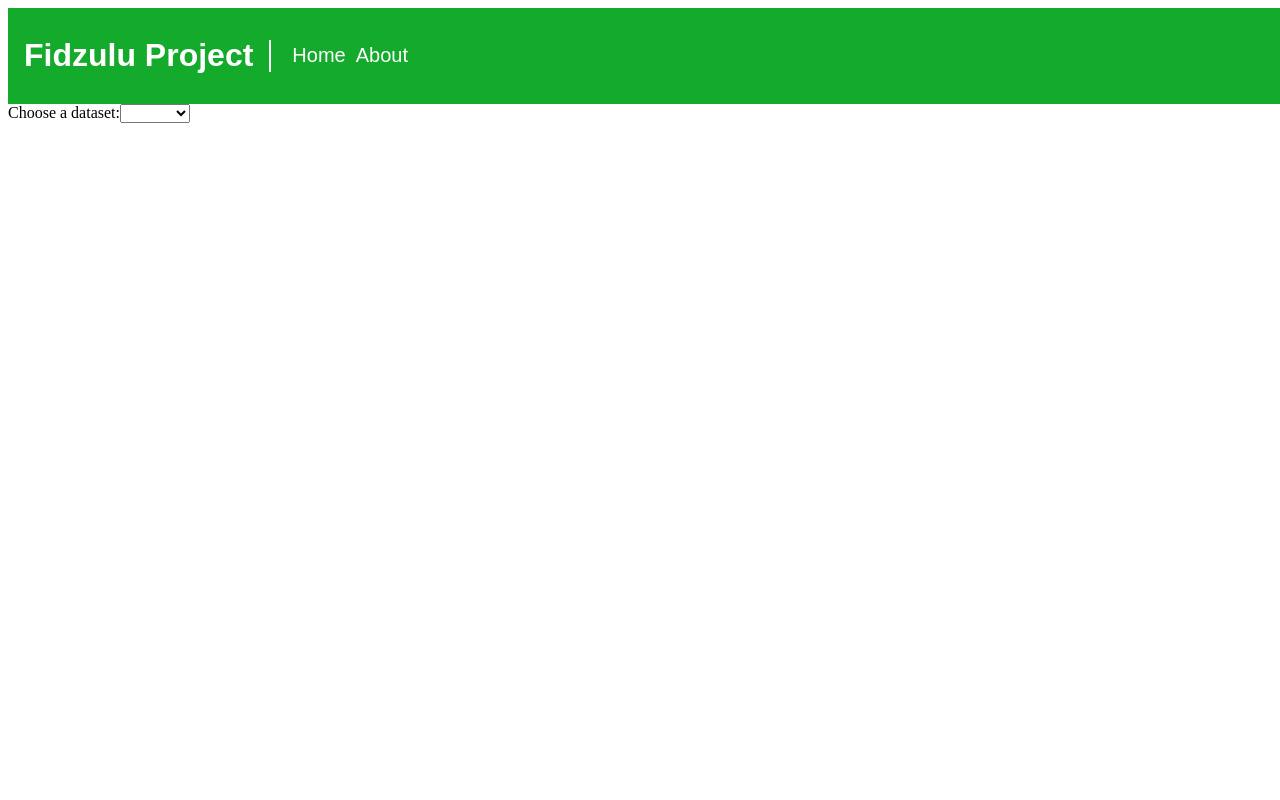
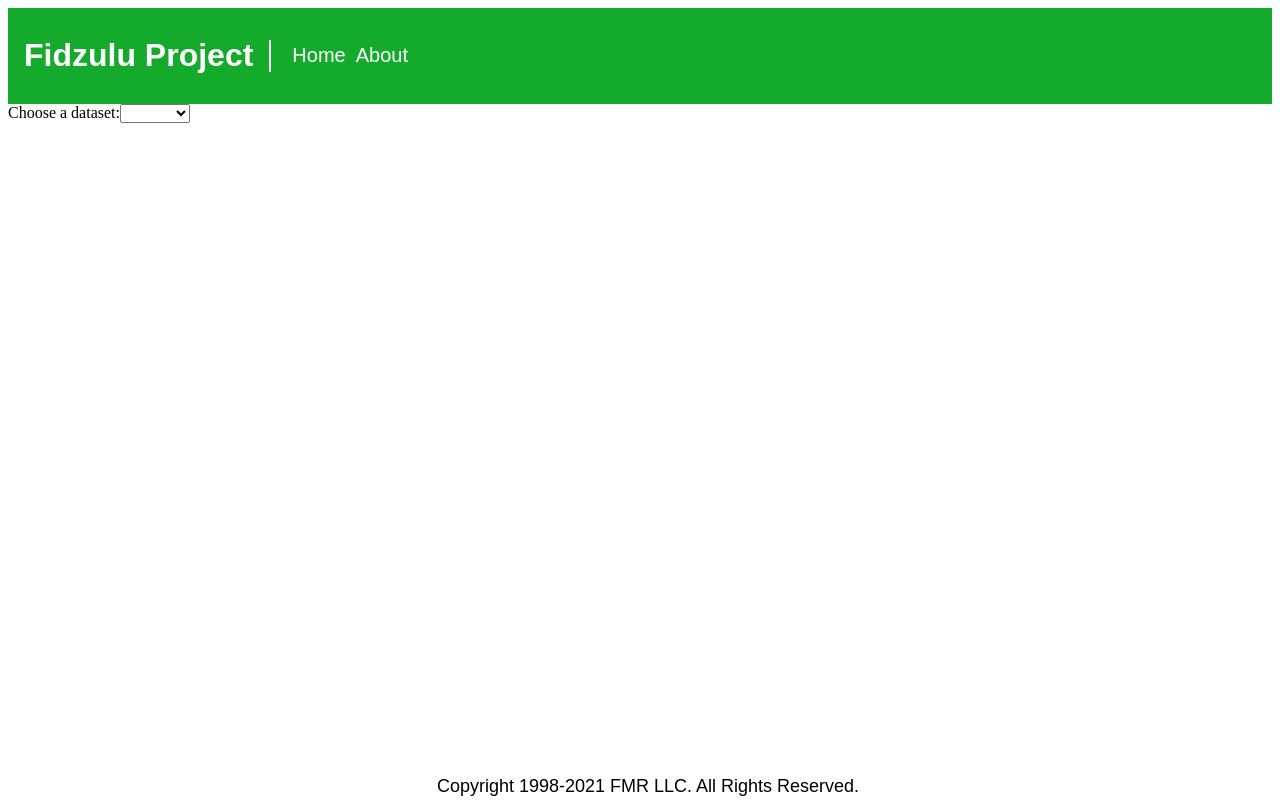
Before and after one commit to katiebrady217/fidzulu, an Angular app: page / in a window 1280 px wide. Shown: the top 800 px of the page. Built offline with nearby package versions, Linux system fonts and the light colour scheme.

Commit message:
create footer component

```diff
--- a/src/app/app.component.html
+++ b/src/app/app.component.html
@@ -1,2 +1,3 @@
 <app-header></app-header>
 <app-dropdown class="home-dropdown"[options] = "listOfData"></app-dropdown>
+<app-footer></app-footer>
--- a/src/app/app.module.ts
+++ b/src/app/app.module.ts
@@ -2,15 +2,17 @@ import { NgModule } from '@angular/core';
 import { BrowserModule } from '@angular/platform-browser';
 
 import { AppComponent } from './app.component';
+import { HeaderComponent } from './components/header/header.component';
 import { DropdownComponent } from './dropdown/dropdown.component';
-import { HeaderComponent } from './components/header/header.component';
 import { HttpClientModule } from '@angular/common/http';
+import { FooterComponent } from './components/footer/footer.component';
 
 @NgModule({
   declarations: [
     AppComponent,
     DropdownComponent,
-    HeaderComponent
+    HeaderComponent,
+    FooterComponent
   ],
   imports: [
     BrowserModule,
--- /dev/null
+++ b/src/app/components/footer/footer.component.css
@@ -0,0 +1,17 @@
+.footer-bar{
+    margin: 0 auto 0 auto;
+    display: block;
+    bottom: 0;
+    background-color: transparent;
+    position: absolute;
+    width: 100%;
+}
+
+p {
+    font-family: 'Fidelity-Sans', Arial, sans-serif;
+    font-size: 18px;
+    line-height:1.5em;
+    color: #000000;
+    box-sizing: content-box;
+    text-align: center;
+}
--- /dev/null
+++ b/src/app/components/footer/footer.component.html
@@ -0,0 +1 @@
+<p class="footer-bar">Copyright 1998-2021 FMR LLC. All Rights Reserved.</p>
--- a/src/app/components/header/header.component.css
+++ b/src/app/components/header/header.component.css
@@ -5,7 +5,6 @@
     align-items: center;
     padding: 0.5rem 1rem;
     margin: 0 auto;
-    width: 100%;
     color: white;
     font-family: Arial, Helvetica, sans-serif;
 }
```
Also changed, not shown: src/app/components/footer/footer.component.ts (added, +10 -0 lines), 1 other file (tests, documents, lock files or other folders).
